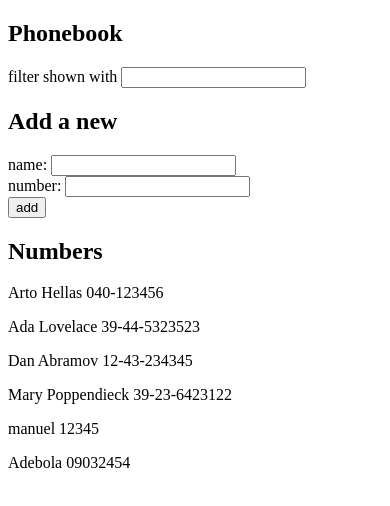
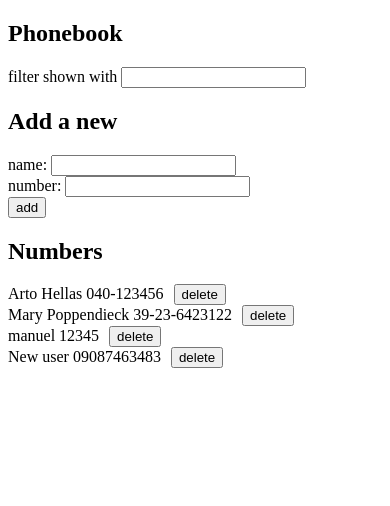
Before and after one commit to EmmanuelAjibokun/Helsinki-part2, a React (Vite) app in the folder phonebook/: page / in a window 390 px wide. Shown: the top 506 px of the page. Built offline with nearby package versions, Linux system fonts and the light colour scheme; data requests are answered from the project's data file.

Commit message:
Exercise 2.14: The Phonebook step 9

```diff
--- a/phonebook/db.json
+++ b/phonebook/db.json
@@ -4,16 +4,6 @@
       "name": "Arto Hellas",
       "number": "040-123456",
       "id": "1"
-    },
-    {
-      "name": "Ada Lovelace",
-      "number": "39-44-5323523",
-      "id": "2"
-    },
-    {
-      "name": "Dan Abramov",
-      "number": "12-43-234345",
-      "id": "3"
     },
     {
       "name": "Mary Poppendieck",
@@ -26,9 +16,9 @@
       "number": "12345"
     },
     {
-      "id": "7bd8",
-      "name": "Adebola",
-      "number": "09032454"
+      "id": "3f51",
+      "name": "New user",
+      "number": "09087463483"
     }
   ]
 }
--- a/phonebook/src/App.jsx
+++ b/phonebook/src/App.jsx
@@ -45,6 +45,18 @@ const App = () => {
     setNewNumber('');
   }
 
+  const handleDeletePerson = id => {
+    console.log(id)
+    const person = persons.find(person => person.id == id)
+    confirm(`Delete ${person.name}`)
+    personServices
+      .deletePerson(id)
+      .then(res => {
+        const filtered = persons.filter(person => person.id !== res.id)
+        setPersons(filtered)
+      }).catch(err => console.log(err))
+  }
+
   const findPerson = (e) => {
     setSearchText(e.target.value)
     const matches = persons.filter(person => person.name.toLowerCase().includes(e.target.value.toLowerCase()))
@@ -66,7 +78,7 @@ const App = () => {
       <h2>Add a new</h2>
       <Form submitForm={formProps} />
       <h2>Numbers</h2>
-      <Persons persons={searchText ? filtered : persons} />
+      <Persons persons={searchText ? filtered : persons} handleDelete={handleDeletePerson} />
     </div>
   )
 }
--- a/phonebook/src/Persons.jsx
+++ b/phonebook/src/Persons.jsx
@@ -1,12 +1,21 @@
-import React from 'react'
+import React from "react";
 
-const Persons = ({ persons }) => {
-    console.log(persons)
+const Persons = ({ persons, handleDelete }) => {
+  console.log(persons);
   return (
     <div>
-        {persons.map((person, index) => <p key={`${person.name}-${index}-${person.id}`}>{person.name} {person.number}</p>)}
+      {persons.map((person, index) => {
+        return (
+          <div key={`${person.name}-${index}-${person.id}`}>
+            <span>
+              {person.name} {person.number}
+            </span>
+            <button style={{ marginLeft: "10px" }} onClick={() => handleDelete(person.id)}>delete</button>
+          </div>
+        )
+      })}
     </div>
-  )
-}
+  );
+};
 
-export default Persons
+export default Persons;
--- a/phonebook/src/services/persons.js
+++ b/phonebook/src/services/persons.js
@@ -13,4 +13,15 @@ const addPerson = newPersons => {
     return request.then(res => res.data);
 }
 
-export default { getAll, addPerson };
+const deletePerson = personId => {
+    const request = axios.delete(`${baseUrl}/${personId}`)
+        .then(response => {
+            return response.data;
+        })
+        .catch(error => {
+            console.error('Error deleting resource:', error);
+        });
+    return request;
+}
+
+export default { getAll, addPerson, deletePerson };
```
